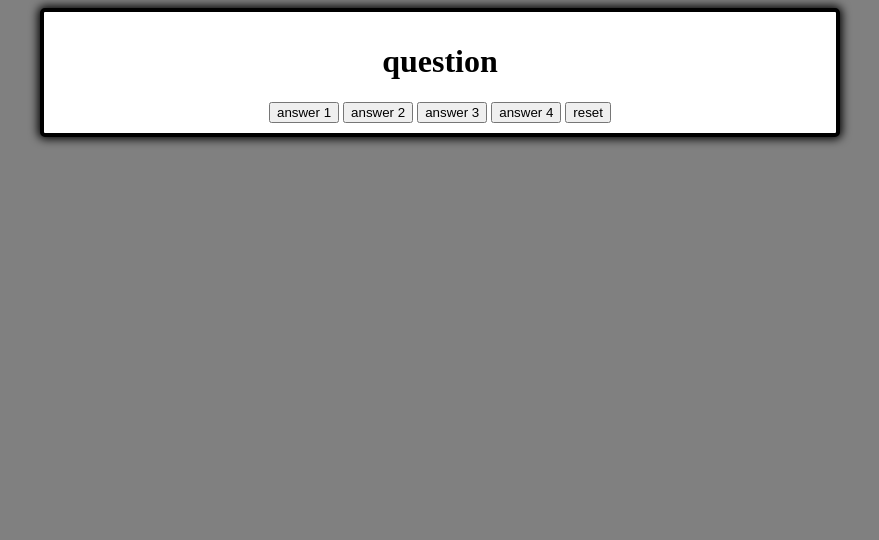
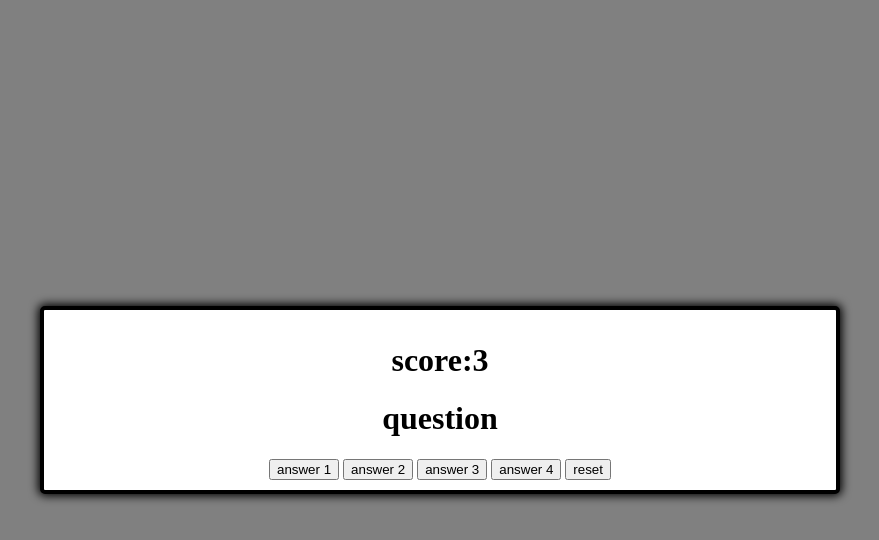
Before and after one commit to LucasGriffinDev/quiz-app, a plain HTML site: page index.html in a window 1280 px wide. Both pictures are taken after a click on the button "Start Game". Shown: the whole page, without its empty margins (200-1079 px from the left). Drawn offline with Linux system fonts and the light colour scheme.

Commit message:
score count

```diff
--- a/index.html
+++ b/index.html
@@ -13,6 +13,7 @@
             <button id="start-button">Start Game</button>
         </div>
         <div class="game hide" id="game">
+            <h1 id="score">score:</h1>
             <h1 id="question">
                 question
             </h1>
--- a/index.js
+++ b/index.js
@@ -13,7 +13,7 @@ const questions = [{
     answer: 'answer 4'
 }]
 
-score = 0
+scoreCount = 3
 
 let question = document.getElementById('question')
 let answerDiv = document.getElementById('answer')
@@ -21,6 +21,7 @@ let start = document.getElementById('start')
 let game = document.getElementById('game')
 let startGameButton = document.getElementById('start-button')
 let restartGameButton = document.getElementById('restart-button')
+let score = document.getElementById('score')
 
 startGameButton.addEventListener('click', startGame)
 restartGameButton.addEventListener('click', restartGame)
@@ -29,6 +30,7 @@ function startGame() {
     console.log('start game')
     start.classList.add('hide')
     game.classList.remove('hide')
+    score.innerHTML += scoreCount
 
 }
 
--- a/style.css
+++ b/style.css
@@ -6,9 +6,16 @@ html {
     background-color: gray;
 }
 body {
+    --hue: var(--hue-neutral);
+    padding: 0;
+    margin: 0;
+    display: flex;
+    width: 100vw;
+    height: 100vh;
     justify-content: center;
     align-items: center;
-}
+    background-color: hsl(var(--hue), 100%, 20%);
+  }
 
 .hide {
     display: none;
```
